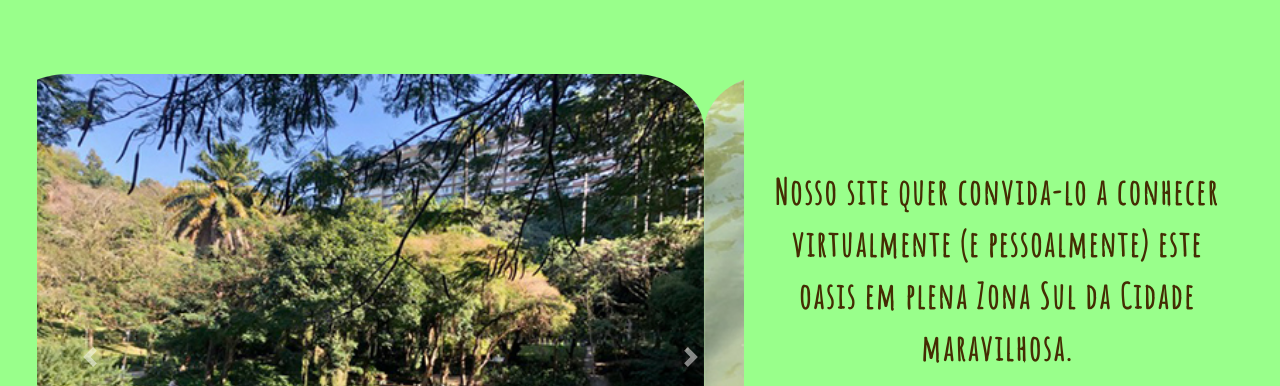
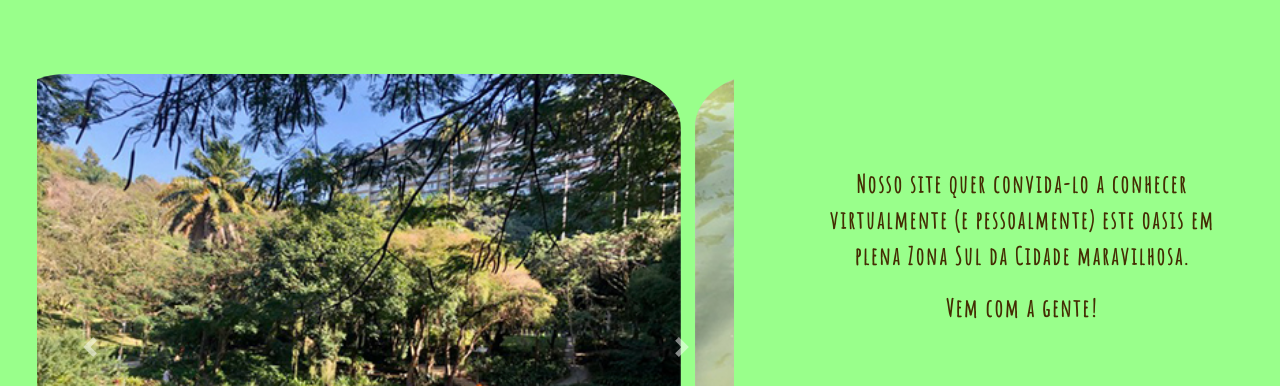
Before and after one commit to parqueguinle/parqueguinle.github.io, a plain HTML site: page indexOParque.html in a window 1280 px wide. Shown: the part 273-659 px from the top of the page. Drawn offline with nearby package versions, Linux system fonts and the light colour scheme; a web font is replaced by a local one.

Commit message:
mudanca carrocel

```diff
--- a/css/style.css
+++ b/css/style.css
@@ -68,13 +68,18 @@
     margin-bottom: 0.1rem;
 }
 
+.w-100{
+    width: 98%!important;
+}
+
 .textoBanda{
     margin-top: 10%;
     padding-right: 5%;
+    padding-left: 5%;
     font-family: 'Amatic SC';
     font-weight: 1000;
     /*font-family: 'Modak';*/
-    font-size: 2.7vw;
+    font-size: 1.5rem;
     letter-spacing: 2px;
     text-align: center;
     color: #442d03;
--- a/indexOParque.html
+++ b/indexOParque.html
@@ -62,7 +62,7 @@
 <div class="row meiuca">
 
 
-	<div class = "col 12 col-md-7 carrosel">
+	<div class = "col-sm-12 col-md-7 carrosel">
 		<div id="carouselExampleCaptions" class="carousel slide" data-ride="carousel">
 			<ol class="carousel-indicators">
 			  <li data-target="#carouselExampleCaptions" data-slide-to="0" class="active"></li>
@@ -104,7 +104,7 @@
 
 	</div>
 
-	<div class="col 12 col-md-5 textoBanda">
+	<div class="col-sm-12 col-md-5 textoBanda">
 		<p>Nosso site quer convida-lo a conhecer virtualmente (e pessoalmente) este oasis em plena Zona Sul da Cidade maravilhosa.</p>
 		<p>Vem com a gente!</p>
 
```
